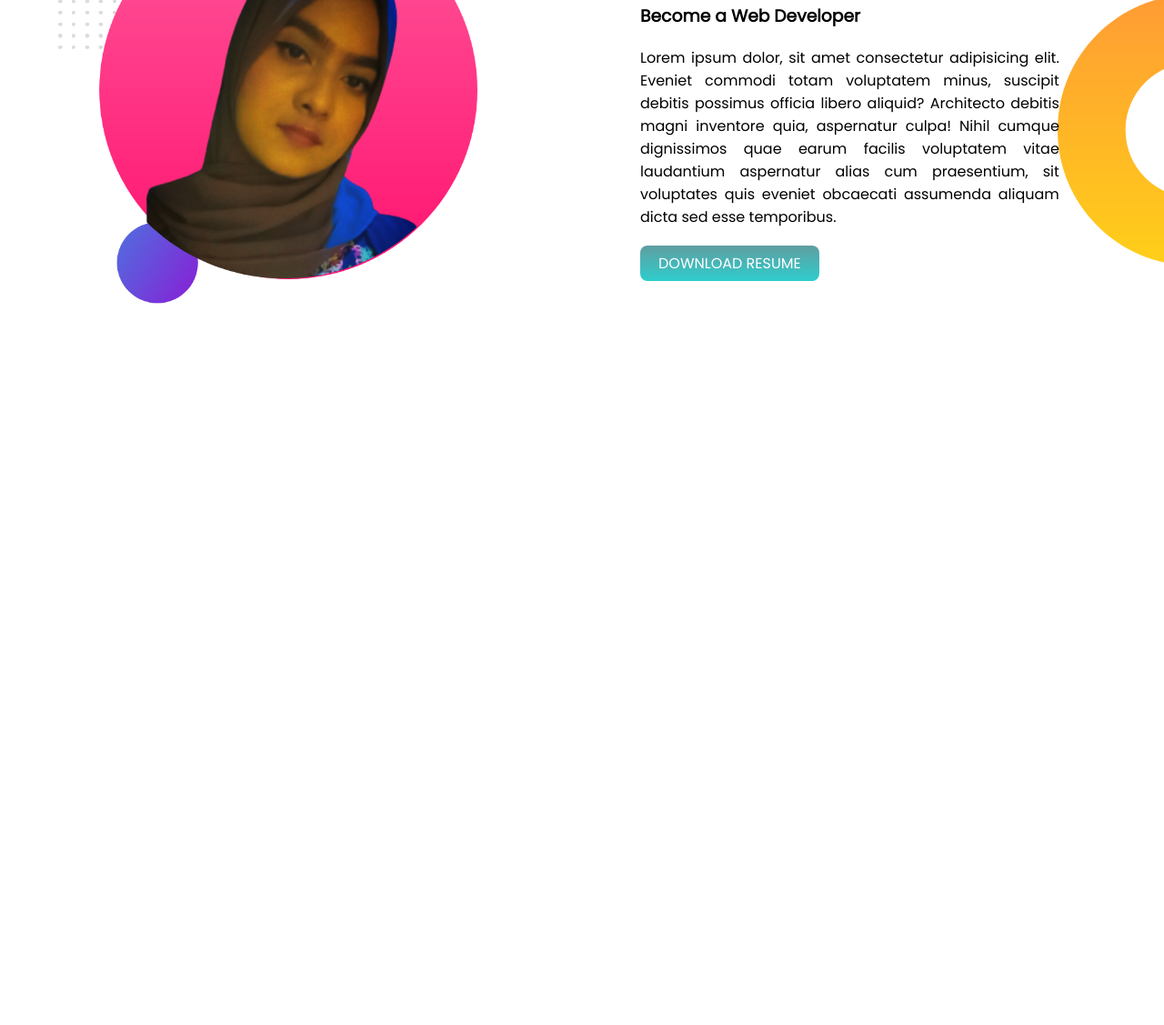
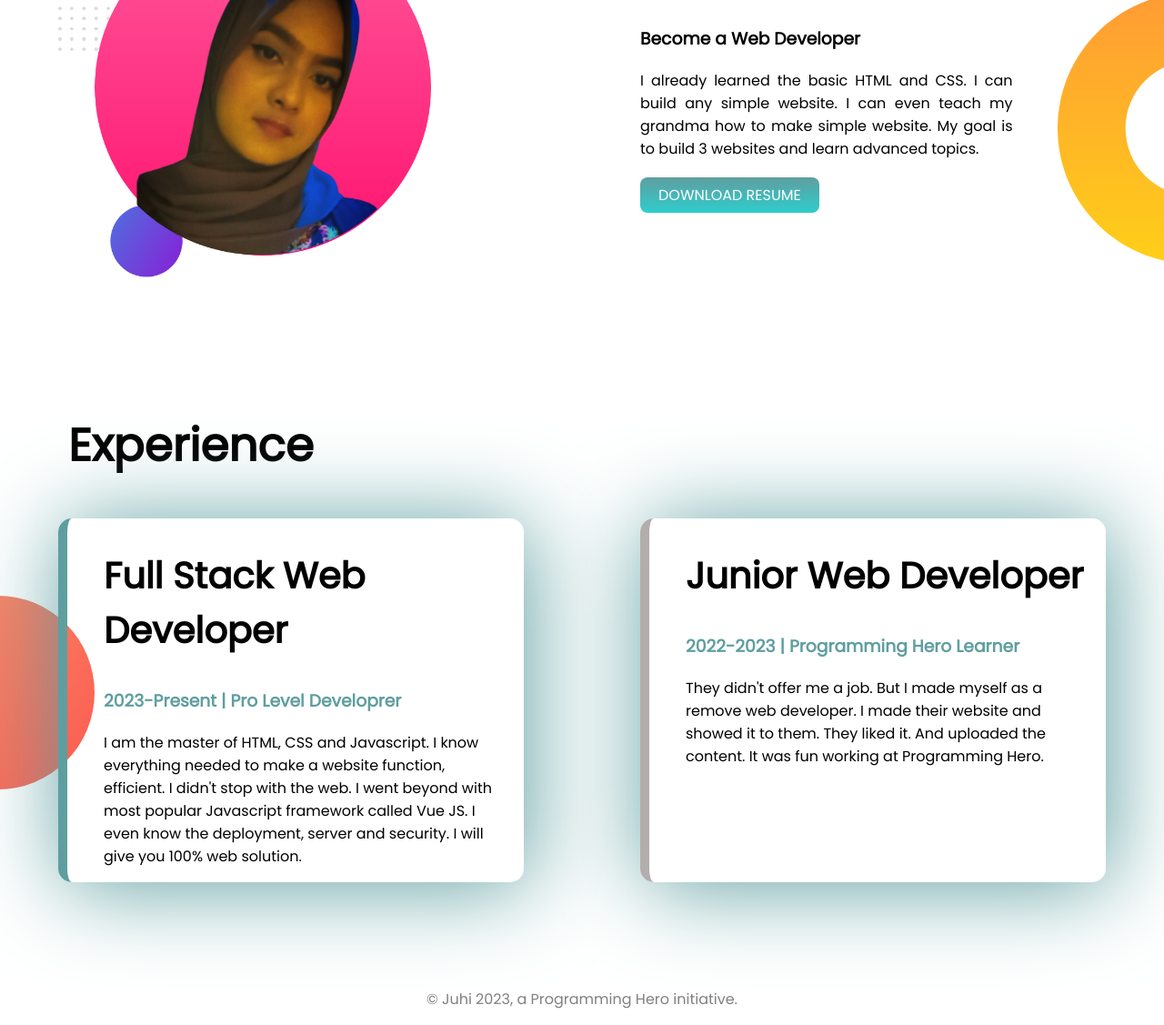
Before and after one commit to Johora-Juhi/developer-portfolio, a plain HTML site: page index.html in a window 1280 px wide. Shown: the part 778-1905 px from the top of the page at 91% size. Before the commit the page ends 1219 px from the top, so only its background shows below. Drawn offline with Linux system fonts and the light colour scheme.

Commit message:
experience

```diff
--- a/index.html
+++ b/index.html
@@ -30,11 +30,35 @@
         <div class="half-width">
             <h1>Dream Big</h1>
             <h3>Become a Web Developer</h3>
-            <P CLASS="left-padding">Lorem ipsum dolor, sit amet consectetur adipisicing elit. Eveniet commodi totam voluptatem minus, suscipit debitis possimus officia libero aliquid? Architecto debitis magni inventore quia, aspernatur culpa! Nihil cumque dignissimos quae earum facilis voluptatem vitae laudantium aspernatur alias cum praesentium, sit voluptates quis eveniet obcaecati assumenda aliquam dicta sed esse temporibus.</P>
+            <P CLASS="left-padding">I already learned the basic HTML and CSS. I can build any simple website. I can even teach my grandma how to make simple website. My goal is to build 3 websites and learn advanced topics.</P>
             <a class="buttun" target="blank" href="www.google.com">DOWNLOAD RESUME</a>
         </div>
 
     </section>
 
+    <section class="experience">
+        <h1>Experience</h1>
+        <div class="flexible-container">
+
+            <div id="full-stack-developer"class="experience-item">
+                <h2>Full Stack Web Developer</h2>
+                <h3 class="juu">2023-Present  |  Pro Level Developrer</h3>
+                <p>I am the master of HTML, CSS and Javascript. I know everything needed to make a website function, efficient. I didn't stop with the web. I went beyond with most popular Javascript framework called Vue JS. I even know the deployment, server and security. I will give you 100% web solution.
+                </p>
+            </div>
+
+            <div id="junior-web-developer"class="experience-item">
+                <h2>Junior Web Developer</h2>
+                <h3 class="juu">2022-2023  |  Programming Hero Learner </h3>
+                <p>They didn't offer me a job. But I made myself as a remove web developer. I made their website and showed it to them. They liked it. And uploaded the content. It was fun working at Programming Hero.
+                </p>
+            </div>
+
+        </div>
+    </section>
+
 </body>
+<footer>
+    <p>© Juhi 2023, a Programming Hero initiative.</p>
+</footer>
 </html>
--- a/style.css
+++ b/style.css
@@ -4,6 +4,9 @@ body{
 }
 h1{
     font-size: 50px;
+}
+h2{
+    font-size: 40px;
 }
 .juu{
     color:cadetblue;
@@ -13,8 +16,9 @@ h1{
     padding-bottom: 100px;
 }
 .half-width{
-    width: 50%;
+    width: 40%;
     padding-left: 5%;
+    padding-right: 5%;
 }
 .half-width img{
     width:80%;
@@ -43,3 +47,30 @@ h1{
     background-repeat: no-repeat;
     background-position: right;
 }
+.experience{
+    background-image: url("images/exp-bg.png");
+    background-repeat: no-repeat;
+    background-position: left;
+}
+.experience h1{
+    padding-left: 75px;
+}
+.experience-item{
+    box-shadow: 5px 5px 100px cadetblue;
+    width: 40%;
+    padding-left: 40px;
+    padding-right: 20px;
+    margin-left: 5%;
+    margin-right: 5%;
+    border-radius: 15px;
+}
+#full-stack-developer{
+    border-left: 10px solid cadetblue;
+}
+#junior-web-developer{
+    border-left: 10px solid #b4adad;
+}
+footer p{
+    text-align: center;
+    color:gray;
+}
```
